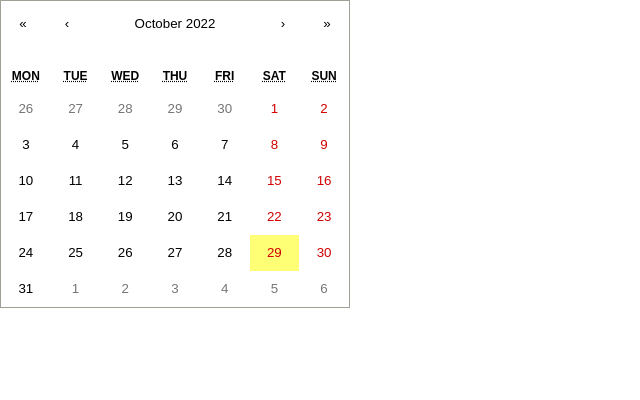
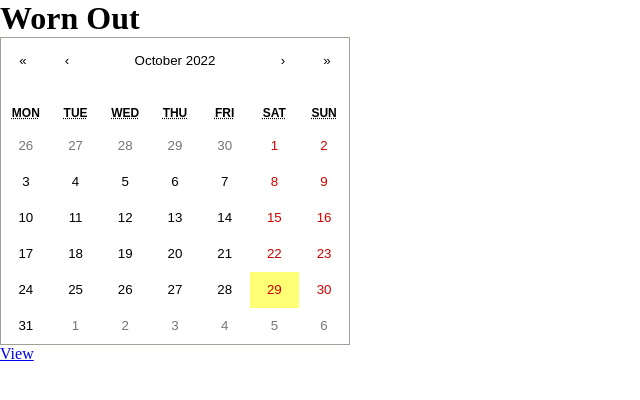
Before and after one commit to KhoiUna/worn-out, a React (Vite) app in the folder frontend/: page / in a window 1280 px wide. Shown: the top 400 px of the page, without its empty margins (0-640 px from the left). Built offline with nearby package versions, Linux system fonts and the light colour scheme.

Commit message:
add react-router-dom

```diff
--- a/frontend/package.json
+++ b/frontend/package.json
@@ -11,7 +11,8 @@
   "dependencies": {
     "react": "^18.2.0",
     "react-calendar": "^3.9.0",
-    "react-dom": "^18.2.0"
+    "react-dom": "^18.2.0",
+    "react-router-dom": "^6.4.2"
   },
   "devDependencies": {
     "@types/react": "^18.0.17",
--- a/frontend/src/App.tsx
+++ b/frontend/src/App.tsx
@@ -1,8 +1,21 @@
 import "react-calendar/dist/Calendar.css";
-import Calendar from "react-calendar";
+import { createBrowserRouter, RouterProvider, Route } from "react-router-dom";
+import Index from "./pages";
+import View from "./pages/[id]";
+
+const router = createBrowserRouter([
+  {
+    path: "/",
+    element: <Index />,
+  },
+  {
+    path: "/view",
+    element: <View />,
+  },
+]);
 
 function App() {
-  return <Calendar />;
+  return <RouterProvider router={router} />;
 }
 
 export default App;
--- /dev/null
+++ b/frontend/src/pages/[id].tsx
@@ -0,0 +1,13 @@
+import { Link } from "react-router-dom";
+
+const View = () => {
+  return (
+    <>
+      <h1>View</h1>
+
+      <Link to={"/"}>Home</Link>
+    </>
+  );
+};
+
+export default View;
--- /dev/null
+++ b/frontend/src/pages/index.tsx
@@ -0,0 +1,16 @@
+import { Calendar } from "react-calendar";
+import { Link } from "react-router-dom";
+
+const Index = () => {
+  return (
+    <>
+      <h1>Worn Out</h1>
+
+      <Calendar />
+
+      <Link to={"/view"}>View</Link>
+    </>
+  );
+};
+
+export default Index;
--- /dev/null
+++ b/frontend/static/index.css
@@ -0,0 +1,51 @@
+@font-face {
+    font-family: Ananda;
+    src: url(fonts/Ananda.ttf);
+  }
+
+@font-face {
+    font-family: Nature;
+    src: url(fonts/Nature.ttf);
+}
+
+@font-face {
+  font-family: Break;
+  src: url(fonts/Break.ttf);
+}
+
+input{
+  border: 2px solid rgba(33,30,33,255);
+  border-radius: 5px;
+  height: 28px;
+  width:30%;
+}
+
+body {
+  background: linear-gradient(0.25turn, #7a47b9, #6438ca, #3b2db8);
+  }
+
+h1{
+    text-align: center;
+    font-family: Break;
+    font-size: 100px;
+    color:rgb(126, 236, 222);
+    text-shadow: 2px 2px 1px #000000;
+}
+
+.container{
+  padding: 5%;
+  text-align: center;
+  border: 5px transparent #706979;
+  border-style:ridge;
+  border-radius:15px ;
+}
+
+.s1{
+  padding: 2%;
+  text-align: center;
+}
+
+.Outfit{
+  width: 225px;
+  height: 300px;
+}
```
Also changed, not shown: 1 other file (tests, documents, lock files or other folders).
